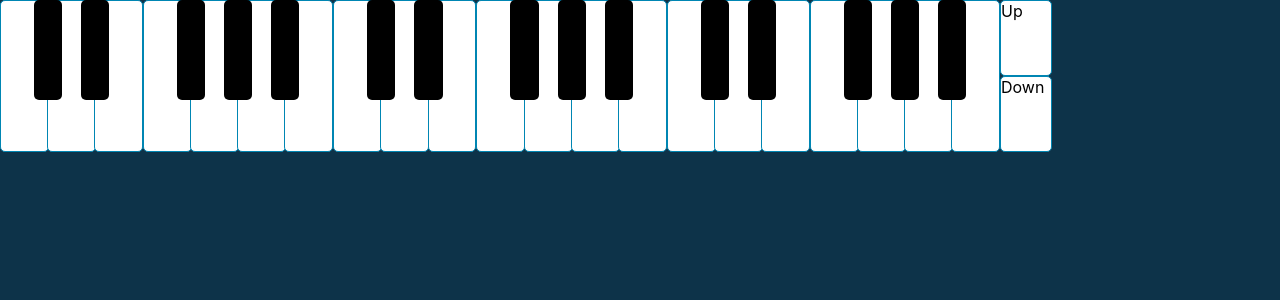
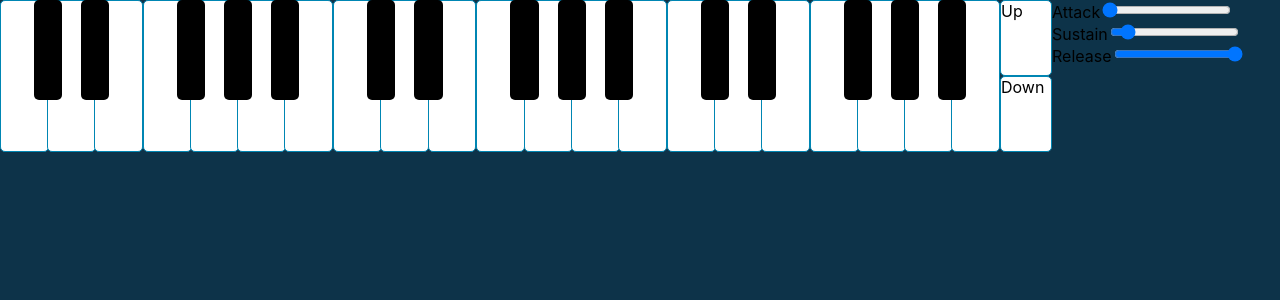
Before and after one commit to coreykress/synth, a React (Create React App) app: page / in a window 1280 px wide. Shown: the top 300 px of the page. Built offline with nearby package versions, Linux system fonts and the light colour scheme.

Commit message:
slapped in asr, need to make cleaner, just wanted it to work

```diff
--- a/src/Keyboard.js
+++ b/src/Keyboard.js
@@ -61,6 +61,9 @@ class Keyboard extends Component {
       octaveCount: 3,
       lowOctave: 4,
       active: false,
+      attack: this.props.synthOptions.envelope.attack,
+      sustain: this.props.synthOptions.envelope.sustain,
+      release: this.props.synthOptions.envelope.release
     };
 
     this.setOctaves = this.setOctaves.bind(this);
@@ -69,6 +72,62 @@ class Keyboard extends Component {
     this.octaveDown = this.octaveDown.bind(this);
     this.setKeyboardActive = this.setKeyboardActive.bind(this);
     this.setKeyboardInActive = this.setKeyboardInActive.bind(this);
+  }
+
+  setAttack(value) {
+    console.log('old state:' + this.state.attack);
+    this.setState({attack: parseFloat(value.target.value)});
+
+    this.props.updateSynthOptions({
+      envelope: {
+        attack: this.state.attack,
+        decay: 0.01,
+        sustain: this.state.sustain,
+        release: this.state.release
+      }
+    });
+  }
+
+  getAttack() {
+    return this.state.attack;
+  }
+
+  setSustain(value) {
+    console.log('old state:' + this.state.sustain);
+    this.setState({sustain: parseFloat(value.target.value)});
+
+    this.props.updateSynthOptions({
+      envelope : {
+        attack : this.state.attack,
+        decay : 0.01,
+        sustain : this.state.sustain,
+        release : this.state.release
+      }
+    });
+
+  }
+
+  getSustain() {
+    return this.state.sustain;
+  }
+
+  setRelease(value) {
+    console.log('old state:' + this.state.release);
+    this.setState({release: parseFloat(value.target.value)});
+
+    this.props.updateSynthOptions({
+      envelope : {
+        attack : this.state.attack,
+        decay : 0.01,
+        sustain : this.state.sustain,
+        release : this.state.release,
+      }
+    });
+
+  }
+
+  getRelease() {
+    return this.state.release;
   }
 
   octaveUp () {
@@ -136,6 +195,14 @@ class Keyboard extends Component {
               <div className="octaveButton" id="octaveDown" onClick={this.octaveDown}>Down</div>
             </div>
           </div>
+          <div id="asdrContainer">
+            Attack
+            <input type="range" id="attack" name="cowbell" min=".1" max="10" value={this.getAttack()} onChange={(e) => {this.setAttack(e)}} step=".1" />
+            Sustain
+            <input type="range" id="sustain" name="cowbell" min=".1" max="10" value={this.getSustain()} onChange={(e) => {this.setSustain(e)}} step=".1" />
+            Release
+            <input type="range" id="release" name="cowbell" min=".1" max="10" value={this.getRelease()} onChange={(e) => {this.setRelease(e)}} step=".1" />
+          </div>
         </div>
     );
   }
--- a/src/Synth.js
+++ b/src/Synth.js
@@ -6,15 +6,35 @@ import './App.css';
 class Synth extends Component {
   constructor(props) {
     super(props);
+
     this.state = {
-      synth: new Tone.AMSynth().toMaster(),
+      synthOptions: {
+        envelope : {
+          attack : 0.01,
+          decay : 0.01,
+          sustain : 1,
+          release : 10.0
+        }
+      },
     };
+
+    this.updateSynthOptions = this.updateSynthOptions.bind(this);
+
+  }
+
+  updateSynthOptions(options) {
+    this.setState({synthOptions: options});
+  }
+
+  generateSynth(options) {
+    console.log(options);
+    return new Tone.AMSynth(options).toMaster();
   }
 
   render() {
     return (
         <div className="Synth">
-          <Keyboard synth={this.state.synth}/>
+          <Keyboard synth={this.generateSynth(this.state.synthOptions)} synthOptions={this.state.synthOptions} updateSynthOptions={this.updateSynthOptions} />
         </div>
     );
   }
--- a/src/index.js
+++ b/src/index.js
@@ -1,7 +1,6 @@
 import React from 'react';
 import ReactDOM from 'react-dom';
 import './index.css';
-import App from './App';
 import Synth from './Synth';
 import * as serviceWorker from './serviceWorker';
 
```
